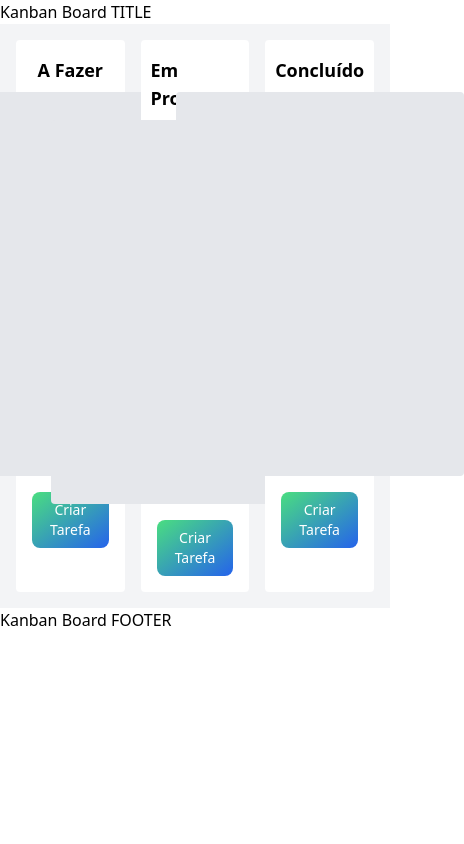
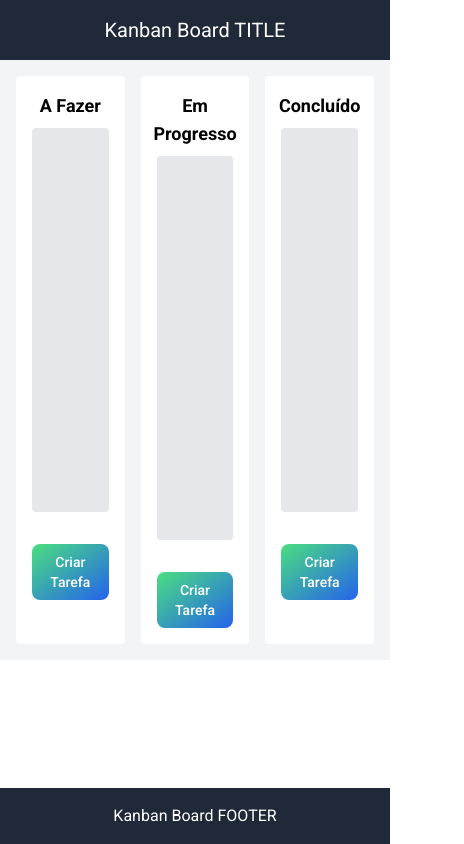
Before and after one commit to VictorAlmeidaSiLva/KanbanBoard, a React (Create React App) app: page / in a window 390 px wide. Shown: the whole page, 464 px wide, since content can reach past the window. Built offline with nearby package versions, Linux system fonts and the light colour scheme.

Commit message:
Atualizando as paginas customizando com Tailwind e deixando mais responsivo

```diff
--- a/package.json
+++ b/package.json
@@ -3,6 +3,8 @@
   "version": "0.1.0",
   "private": true,
   "dependencies": {
+    "@fortawesome/free-solid-svg-icons": "^6.5.2",
+    "@fortawesome/react-fontawesome": "^0.2.0",
     "@testing-library/jest-dom": "^5.17.0",
     "@testing-library/react": "^13.4.0",
     "@testing-library/user-event": "^13.5.0",
--- a/public/index.html
+++ b/public/index.html
@@ -9,6 +9,7 @@
   <meta name="description" content="Web site created using create-react-app" />
   <link rel="apple-touch-icon" href="%PUBLIC_URL%/logo192.png" />
   <link rel="manifest" href="%PUBLIC_URL%/manifest.json" />
+  <link rel="stylesheet" href="https://fonts.googleapis.com/css2?family=Roboto:wght@400;500;700&display=swap">
   <title>Kanban Board</title>
 </head>
 
--- a/src/components/footer.js
+++ b/src/components/footer.js
@@ -1,11 +1,11 @@
 function Footer() {
 
     return (
-        <>
+        <div className="bg-gray-800 p-4 text-white text-center flex-shrink-0">
             <h1>
                 Kanban Board FOOTER
             </h1>
-        </>
+        </div>
     )
 
 }
--- a/src/components/header.js
+++ b/src/components/header.js
@@ -1,11 +1,11 @@
 function Header() {
 
     return (
-        <>
-            <h1>
+        <div className="bg-gray-800 p-4 text-white text-center flex-shrink-0 font-sans">
+            <h1 className="text-xl">
                 Kanban Board TITLE
             </h1>
-        </>
+        </div>
     )
 
 }
--- a/src/components/kanban/BoardColumn.js
+++ b/src/components/kanban/BoardColumn.js
@@ -3,9 +3,9 @@ import { Droppable, Draggable } from "react-beautiful-dnd";
 import TaskModal from "../TaskModal";
 import TaskCard from "./TaskCard"
 
-function BoardColumn({columnId, column, onEdit, onCreate, onExpand, onDelete }) {
+function BoardColumn({ columnId, column, onEdit, onCreate, onExpand, onDelete }) {
 
-  const [ isModalOpen, setIsModalOpen ] = useState(false);
+  const [isModalOpen, setIsModalOpen] = useState(false);
 
   const handleCloseModal = () => {
     setIsModalOpen(false);
@@ -19,17 +19,18 @@ function BoardColumn({columnId, column, onEdit, onCreate, onExpand, onDelete })
     onEdit(editedTask, columnId);
   }
 
-  return(
+  return (
     <div key={columnId} className="flex flex-col items-center bg-white rounded p-4">
-      <h1 className="text-lg font-semibold mb-2">
-        {column.name}</h1>
+      <h1 className="text-lg font-semibold mb-2 text-center">
+        {column.name}
+      </h1>
       <Droppable droppableId={columnId} key={columnId}>
         {(provided) => (
+          <div className="flex flex-col items-center w-full">
             <div
               ref={provided.innerRef}
-            className="bg-gray-200 rounded w-72 h-96 p-2 overflow-auto"
+              className="bg-gray-200 rounded w-full sm:w-72 h-96 p-2 overflow-auto mb-4 sm:mb-0"
             >
-            {/* Mapeia e renderiza as tarefas de cada coluna */}
               {column.items.map((item, index) => (
                 <Draggable draggableId={item.id} index={index} key={item.id}>
                   {(provided) => (
@@ -46,26 +47,27 @@ function BoardColumn({columnId, column, onEdit, onCreate, onExpand, onDelete })
               ))}
               {provided.placeholder}
             </div>
+          </div>
         )}
       </Droppable>
-      <div>
-        {/* Botão para adicionar uma nova tarefa */}
-        <button className="text-white bg-gradient-to-br from-green-400 to-blue-600 hover:bg-gradient-to-bl focus:ring-4 focus:outline-none focus:ring-green-200 dark:focus:ring-green-800 font-medium rounded-lg text-sm px-4 py-2 mt-4 hover:px-5 hover:py-2.5 text-center"
+      <div className="flex justify-center w-full sm:w-72">
+        <button className="text-white bg-gradient-to-br from-green-400 to-blue-600 hover:bg-gradient-to-bl focus:ring-4 focus:outline-none focus:ring-green-200 dark:focus:ring-green-800 font-medium rounded-lg text-sm px-4 py-2 mt-4"
           onClick={() => setIsModalOpen(true)}
         >
           Criar Tarefa
         </button>
-
-        {
-          isModalOpen &&
+        {isModalOpen && (
           <TaskModal
             onCreate={handleCreate}
             onClose={handleCloseModal}
           />
-        }
-
+        )}
       </div>
     </div>
+
+
+
+
   )
 }
 
--- a/src/components/kanban/TaskCard.js
+++ b/src/components/kanban/TaskCard.js
@@ -1,11 +1,12 @@
 import { useState } from "react";
+import { FontAwesomeIcon } from '@fortawesome/react-fontawesome';
+import { faEdit, faTrashAlt, faExpand } from '@fortawesome/free-solid-svg-icons';
 import TaskModal from "../TaskModal";
 import TaskDetailsModal from "../taskModalDetail";
 
-function TaskCard({provided, item, columnId, onDelete, onEdit }){
-
-    const [ isExpanded, setIsExpanded ] = useState(false);
-    const [ isFormModalOpen, setIsFormModalOpen ] = useState(false);
+function TaskCard({ provided, item, columnId, onDelete, onEdit }) {
+    const [isExpanded, setIsExpanded] = useState(false);
+    const [isFormModalOpen, setIsFormModalOpen] = useState(false);
 
     const handleCloseFormModal = () => {
         setIsFormModalOpen(false);
@@ -21,48 +22,49 @@ function TaskCard({provided, item, columnId, onDelete, onEdit }){
                 {...provided.dragHandleProps}
                 {...provided.draggableProps}
                 ref={provided.innerRef}
-                className="bg-white p-2 mb-2 rounded border border-gray-300 flex justify-between items-center"
+                className="bg-white p-2 mb-2 rounded border border-gray-300 flex flex-col sm:flex-row justify-between items-center"
             >
-                <div className="overflow-hidden">
-                    {/* Exibe título, resumo e data da tarefa */}
-                    <h3 className="font-semibold">
-                        {item.title}</h3>
-                    <div className="text-gray-600 overflow-hidden"
-                        style={{ maxHeight: "1.5em" }}>
-                        {item.summary.length > 20 ? `${item.summary.substring(0, 20)}...` : item.summary}
+                <div className="overflow-hidden w-full">
+                    <h3 className="font-semibold truncate w-full">
+                        {item.title}
+                    </h3>
+                    <div className="text-gray-600 overflow-hidden truncate w-full" style={{ maxHeight: "1.5em" }}>
+                        {item.summary}
                     </div>
-                    <div className="text-sm text-gray-500">{item.date}</div>
-                </div>
-                <div className="flex flex-col">
-                    {/* Botões para editar, excluir e ampliar a tarefa */}
-                    <button className="text-sm text-gray-500 hover:text-blue-500"
-                        onClick={() => setIsFormModalOpen(true)}>Editar</button>
-                    <button className="text-sm text-gray-500 hover:text-red-500 mt-2"
-                        onClick={() => onDelete(columnId, item.id)}>Excluir</button>
-                    <button className="text-sm text-gray-500 hover:text-blue-500 mt-2"
-                        onClick={() => setIsExpanded(true)}>Ampliar</button>
+                    <div className="text-sm text-gray-500 w-full">
+                        {item.date}
                     </div>
                 </div>
-            {
-                isFormModalOpen &&
+                <div className="flex flex-col items-end">
+                    <button className="text-sm text-gray-500 hover:text-blue-500 mb-2"
+                        onClick={() => setIsFormModalOpen(true)}>
+                        <FontAwesomeIcon icon={faEdit} />
+                    </button>
+                    <button className="text-sm text-gray-500 hover:text-red-500 mb-2"
+                        onClick={() => onDelete(columnId, item.id)}>
+                        <FontAwesomeIcon icon={faTrashAlt} />
+                    </button>
+                    <button className="text-sm text-gray-500 hover:text-blue-500 mb-2"
+                        onClick={() => setIsExpanded(true)}>
+                        <FontAwesomeIcon icon={faExpand} />
+                    </button>
+                </div>
+            </div>
+            {isFormModalOpen &&
                 <TaskModal
                     task={item}
                     onClose={handleCloseFormModal}
                     onEdit={onEdit}
                 />
             }
-            {/* Modal para detalhes da tarefa ampliada */}
-            {
-                isExpanded && (
+            {isExpanded &&
                 <TaskDetailsModal
                     task={item}
                     onClose={handleCloseExpand}
                 />
-                )
             }
         </>
-    )
-
+    );
 }
 
 export default TaskCard;
--- a/src/components/taskModal.js
+++ b/src/components/taskModal.js
@@ -3,9 +3,10 @@ import { v4 as uuidv4 } from 'uuid';
 
 const TaskModal = ({ onClose, task, onCreate, onEdit }) => {
 
-  const [ title, setTitle ] = useState(task?.title || "");
-  const [ summary, setSummary ] = useState(task?.summary || "");
-  const [ date, setDate ] = useState(task?.date || "");
+  const [title, setTitle] = useState(task?.title || "");
+  const [summary, setSummary] = useState(task?.summary || "");
+  const [date, setDate] = useState(task?.date || "");
+  const [showError, setShowError] = useState(false);
 
   const handleSave = () => {
     const newTask = {
@@ -14,7 +15,8 @@ const TaskModal = ({ onClose, task, onCreate, onEdit }) => {
       date: date.trim(),
     };
 
-    if(newTask.title === '' || newTask.summary === '' || newTask.date === ''){
+    if (newTask.title === '' || newTask.summary === '' || newTask.date === '') {
+      setShowError(true);
       return;
     }
 
@@ -47,10 +49,17 @@ const TaskModal = ({ onClose, task, onCreate, onEdit }) => {
         <input type="text" name="title" value={title} onChange={(e) => setTitle(e.target.value)} placeholder="Título" className="w-full border border-gray-300 rounded-md p-2 mb-4" />
         <textarea name="summary" value={summary} onChange={(e) => setSummary(e.target.value)} placeholder="Resumo" className="w-full border border-gray-300 rounded-md p-2 mb-4 h-32 resize-none"></textarea>
         <input type="date" name="date" value={date} onChange={(e) => setDate(e.target.value)} placeholder="Data" className="w-full border border-gray-300 rounded-md p-2 mb-4" />
-        <button onClick={handleSave}
-          className="text-white bg-gradient-to-br from-green-400 to-blue-600 hover:bg-gradient-to-bl focus:ring-4 focus:outline-none focus:ring-green-200 dark:focus:ring-green-800 font-medium rounded-lg text-sm px-4 py-2 mt-4 hover:px-5 hover:py-2.5">
-          {task?.id ? "Salvar" : "Adicionar Tarefa"}
-        </button>
+        <div className="flex justify-center">
+          <button onClick={handleSave}
+            className="text-white bg-gradient-to-br from-green-400 to-blue-600 hover:bg-gradient-to-bl focus:ring-4 focus:outline-none focus:ring-green-200 dark:focus:ring-green-800 font-medium rounded-lg text-sm px-4 py-2 mt-4">
+            {task?.id ? "Salvar" : "Adicionar Tarefa"}
+          </button>
+        </div>
+        {showError && (
+          <div  className="absolute bottom-0 left-0 right-0 text-center text-red-500 text-sm">
+            Por favor, preencha todos os campos.
+          </div>
+        )}
 
       </div>
     </div>
--- a/src/index.js
+++ b/src/index.js
@@ -11,10 +11,12 @@ import Footer from './components/footer';
 const root = ReactDOM.createRoot(document.getElementById('root'));
 root.render(
   <BrowserRouter>
-    <Header />
-    <Routes>
-      <Route path='/' element={<Home />} />
-    </Routes>
-    <Footer />
+    <div className="flex flex-col h-screen">
+      <Header />
+      <Routes>
+        <Route path='/' element={<Home />} />
+      </Routes>
+      <Footer />
+    </div>
   </BrowserRouter>
 );
--- a/src/pages/home/home.js
+++ b/src/pages/home/home.js
@@ -2,7 +2,10 @@ import { Board } from "../../components"
 
 function Home() {
   return (
-    <Board/>
+    <div className="flex-grow">
+      <Board />
+    </div>
+
   );
 }
 
--- a/tailwind.config.js
+++ b/tailwind.config.js
@@ -1,9 +1,12 @@
-/** @type {import('tailwindcss').Config} */
 module.exports = {
-    content: ["./src/**/*.{html,js}"],
-    theme: {
-      extend: {},
+  content: ["./src/**/*.{html,js}"],
+  theme: {
+    extend: {
+      fontFamily: {
+        'sans': ['Roboto', 'Helvetica', 'Arial', 'sans-serif'],
+      },
     },
-    plugins: [],
-    darkMode: 'media',
-  }
+  },
+  plugins: [],
+  darkMode: 'media',
+}
```
Also changed, not shown: 1 other file (tests, documents, lock files or other folders). Lines whose indentation alone changed are shown as unchanged.
